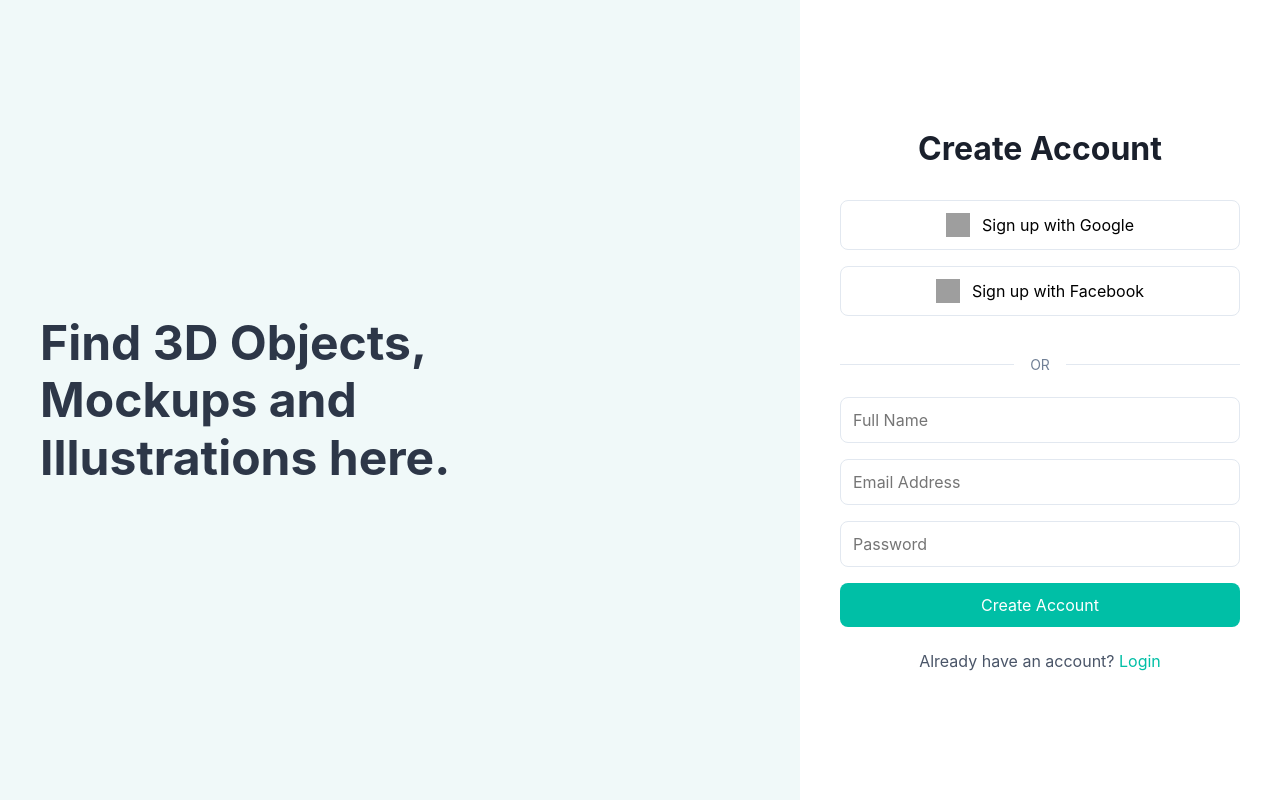
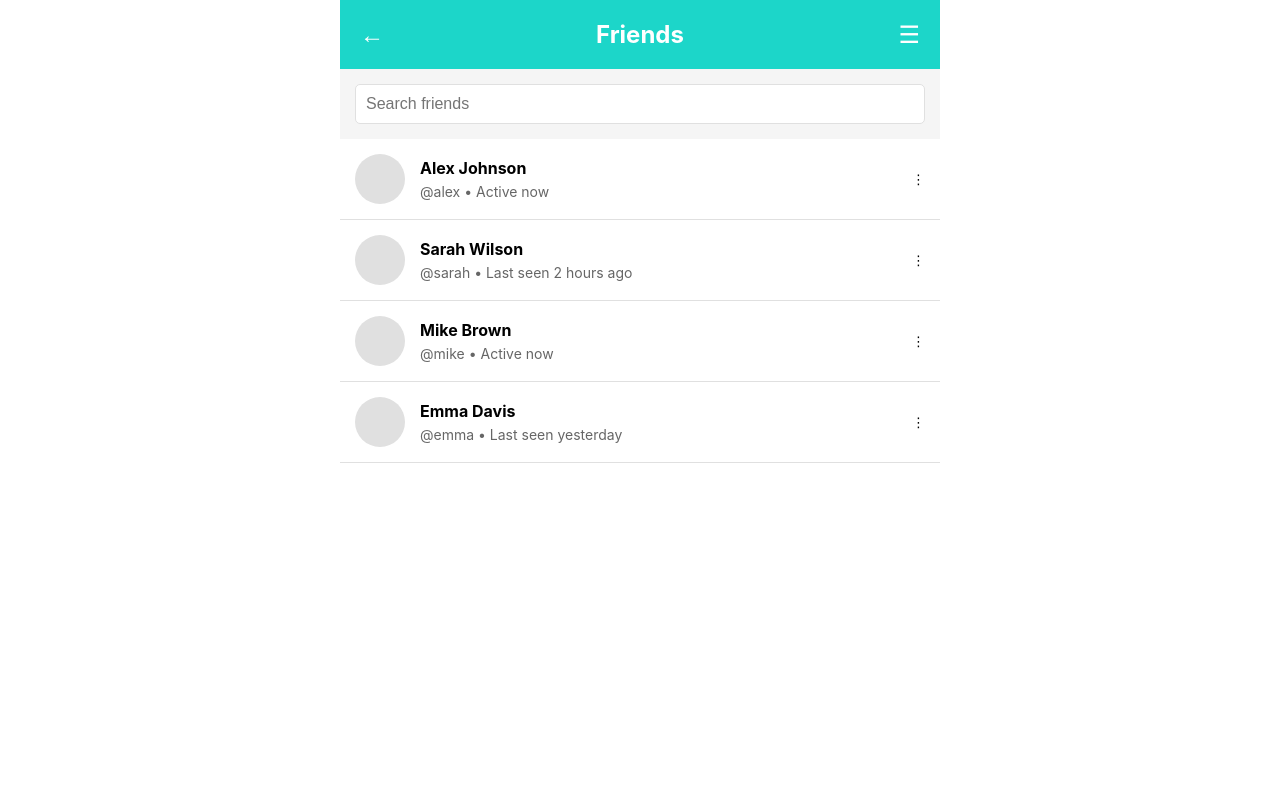
Before and after one commit to ZunairaAli18/Friend-Network-Manager-app, a React (Create React App) app in the folder myapp/: page /friends in a window 1280 px wide. Built offline with nearby package versions, Linux system fonts and the light colour scheme; grey boxes are pictures that could not be loaded.

Commit message:
app update

```diff
--- a/myapp/src/App.css
+++ b/myapp/src/App.css
@@ -1,10 +1,156 @@
+:root {
+  --primary-color: #1CD6C9;
+  --background-color: #ffffff;
+  --text-color: #333333;
+  --gray-light: #f5f5f5;
+  --gray-medium: #e0e0e0;
+}
+
 * {
   margin: 0;
   padding: 0;
   box-sizing: border-box;
-  font-family: -apple-system, BlinkMacSystemFont, 'Segoe UI', Roboto, 'Helvetica Neue', Arial, sans-serif;
+}
+
+body {
+  font-family: -apple-system, BlinkMacSystemFont, 'Segoe UI', Roboto, Oxygen,
+    Ubuntu, Cantarell, 'Open Sans', 'Helvetica Neue', sans-serif;
 }
 
 .app {
-  min-height: 100vh;
+  max-width: 600px;
+  margin: 0 auto;
+  background-color: var(--background-color);
 }
+
+.header {
+  background-color: var(--primary-color);
+  color: white;
+  padding: 20px;
+  position: relative;
+}
+
+.header h1 {
+  font-size: 24px;
+  text-align: center;
+}
+
+.back-button {
+  position: absolute;
+  left: 20px;
+  top: 50%;
+  transform: translateY(-50%);
+  background: none;
+  border: none;
+  color: white;
+  cursor: pointer;
+  font-size: 24px;
+}
+
+.search-bar {
+  padding: 15px;
+  background-color: var(--gray-light);
+}
+
+.search-bar input {
+  width: 100%;
+  padding: 10px;
+  border: 1px solid var(--gray-medium);
+  border-radius: 5px;
+  font-size: 16px;
+}
+
+.friend-list {
+  list-style: none;
+}
+
+.friend-item {
+  display: flex;
+  align-items: center;
+  padding: 15px;
+  border-bottom: 1px solid var(--gray-medium);
+}
+
+.friend-avatar {
+  width: 50px;
+  height: 50px;
+  border-radius: 50%;
+  background-color: var(--gray-medium);
+  margin-right: 15px;
+}
+
+.friend-info {
+  flex-grow: 1;
+}
+
+.friend-name {
+  font-weight: bold;
+  margin-bottom: 5px;
+}
+
+.friend-username {
+  color: #666;
+  font-size: 14px;
+}
+
+.button {
+  background-color: var(--primary-color);
+  color: white;
+  border: none;
+  padding: 12px 20px;
+  border-radius: 5px;
+  font-size: 16px;
+  cursor: pointer;
+  width: 100%;
+  margin: 10px 0;
+}
+
+.button:disabled {
+  opacity: 0.7;
+  cursor: not-allowed;
+}
+
+.menu-button {
+  position: absolute;
+  right: 20px;
+  top: 50%;
+  transform: translateY(-50%);
+  background: none;
+  border: none;
+  color: white;
+  cursor: pointer;
+  font-size: 24px;
+}
+
+.home-header {
+  background-color: var(--primary-color);
+  padding: 40px 20px;
+  color: white;
+}
+
+.home-title {
+  font-size: 32px;
+  margin-bottom: 20px;
+}
+
+.home-subtitle {
+  font-size: 24px;
+  margin: 30px 0;
+}
+
+.home-section-title {
+  font-size: 20px;
+  margin-bottom: 30px;
+}
+
+.home-links {
+  display: flex;
+  flex-direction: column;
+  gap: 20px;
+}
+
+.home-link {
+  color: var(--primary-color);
+  text-decoration: underline;
+  font-size: 18px;
+}
--- a/myapp/src/App.js
+++ b/myapp/src/App.js
@@ -1,12 +1,28 @@
 import React from 'react';
-import SignupForm from './SignupForm';
+import { BrowserRouter as Router, Route, Routes } from 'react-router-dom';
 import './App.css';
+import Home from './pages/Home';
+import Friends from './pages/Friends';
+import AddFriend from './pages/AddFriend';
+import RemoveFriend from './pages/RemoveFriend';
+import MutualFriends from './pages/MutualFriends';
+import { FriendsProvider } from './context/FriendsContext';
 
 function App() {
   return (
-    <div className="app">
-      <SignupForm />
-    </div>
+    <FriendsProvider>
+      <Router>
+        <div className="app">
+          <Routes>
+            <Route path="/" element={<Home />} />
+            <Route path="/friends" element={<Friends />} />
+            <Route path="/add-friend" element={<AddFriend />} />
+            <Route path="/remove-friend" element={<RemoveFriend />} />
+            <Route path="/mutual-friends" element={<MutualFriends />} />
+          </Routes>
+        </div>
+      </Router>
+    </FriendsProvider>
   );
 }
 
--- a/myapp/src/pages/AddFriend.js
+++ b/myapp/src/pages/AddFriend.js
@@ -79,4 +79,4 @@ function AddFriend() {
   );
 }
 
-export default AddFriend;
+export default AddFriend;
--- a/myapp/src/pages/Friends.js
+++ b/myapp/src/pages/Friends.js
@@ -54,4 +54,4 @@ function Friends() {
   );
 }
 
-export default Friends;
+export default Friends;
--- a/myapp/src/pages/Home.js
+++ b/myapp/src/pages/Home.js
@@ -22,4 +22,4 @@ function Home() {
   );
 }
 
-export default Home;
+export default Home;
--- a/myapp/src/pages/MutualFriends.js
+++ b/myapp/src/pages/MutualFriends.js
@@ -69,4 +69,4 @@ function MutualFriends() {
   );
 }
 
-export default MutualFriends;
+export default MutualFriends;
--- a/myapp/src/pages/RemoveFriend.js
+++ b/myapp/src/pages/RemoveFriend.js
@@ -70,4 +70,4 @@ function RemoveFriend() {
   );
 }
 
-export default RemoveFriend;
+export default RemoveFriend;
```
Also changed, not shown: myapp/src/context/FriendsContext.js (line endings or trailing spaces).
